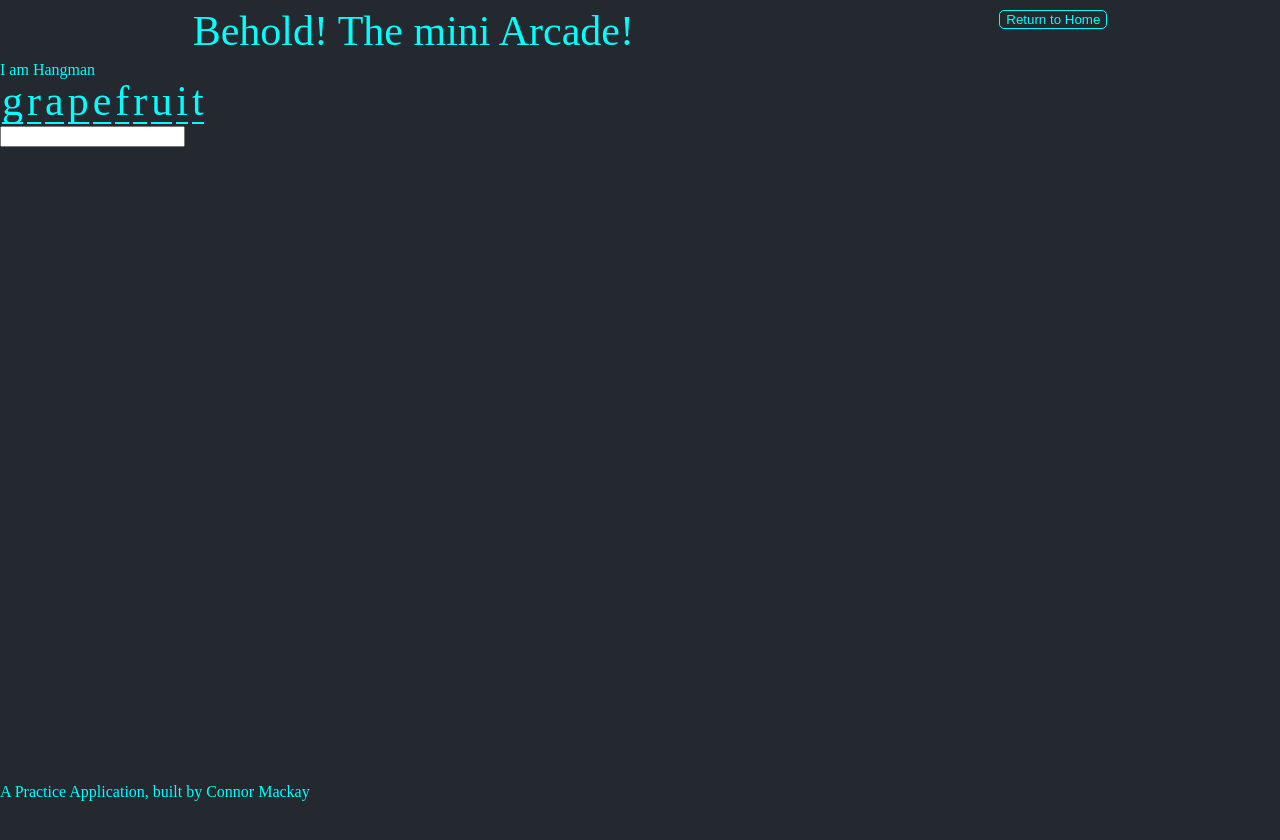
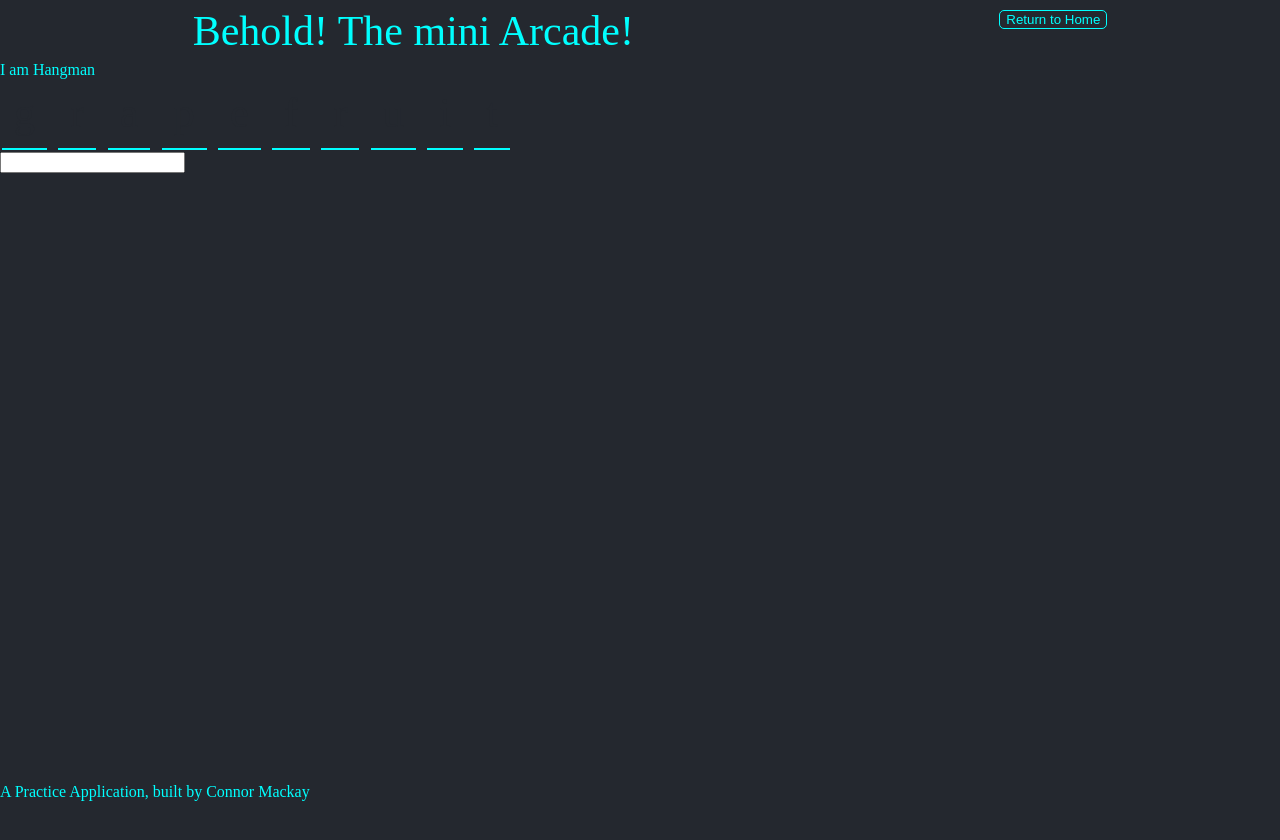
Before and after one commit to CD-Mackay/mini-arcade, a React app: page /hangman in a window 1280 px wide. Shown: the top 840 px of the page. Built offline with nearby package versions, Linux system fonts and the light colour scheme.

Commit message:
add state to letterwrapper

```diff
--- a/client/src/components/games/hangman/atoms/LetterWrapper/LetterWrapper.js
+++ b/client/src/components/games/hangman/atoms/LetterWrapper/LetterWrapper.js
@@ -1,12 +1,15 @@
 // Library Imports
-import React from 'react';
+import React, { useState } from 'react';
 
 // Component Imports
 import StyledLetterWrapper from './StyledLetterWrapper';
 
 const LetterWrapper = ({letter}) => {
+
+  const [displayLetter, setDisplayLetter] = useState(false);
+
   return (
-    <StyledLetterWrapper>
+    <StyledLetterWrapper display={displayLetter.toString()}>
       <div>
        <p> {letter}</p>
         </div>
--- a/client/src/components/games/hangman/atoms/LetterWrapper/StyledLetterWrapper.js
+++ b/client/src/components/games/hangman/atoms/LetterWrapper/StyledLetterWrapper.js
@@ -3,9 +3,16 @@ import styled from 'styled-components';
 const StyledLetterWrapper = styled.div`
 margin: 2px;
 border-bottom: 2px solid #00FFFF;
-p {
-  font-size: 42px;
+div {
+  p {
+    font-size: 42px;
+    color: ${props => props.display ? "#24282f" : "#00FFFFF"};
+    margin-bottom: 2px;
+    padding: 12px;
+  }
 }
+
 `
 
+
 export default StyledLetterWrapper;
--- a/client/src/components/games/hangman/atoms/WordWrapper/StyledWordWrapper.js
+++ b/client/src/components/games/hangman/atoms/WordWrapper/StyledWordWrapper.js
@@ -2,6 +2,8 @@ import styled from 'styled-components';
 
 const StyledWordWrapper = styled.div`
 display: flex;
+justify-content: space-between;
+width: 40vw;
 `
 
 export default StyledWordWrapper;
```
